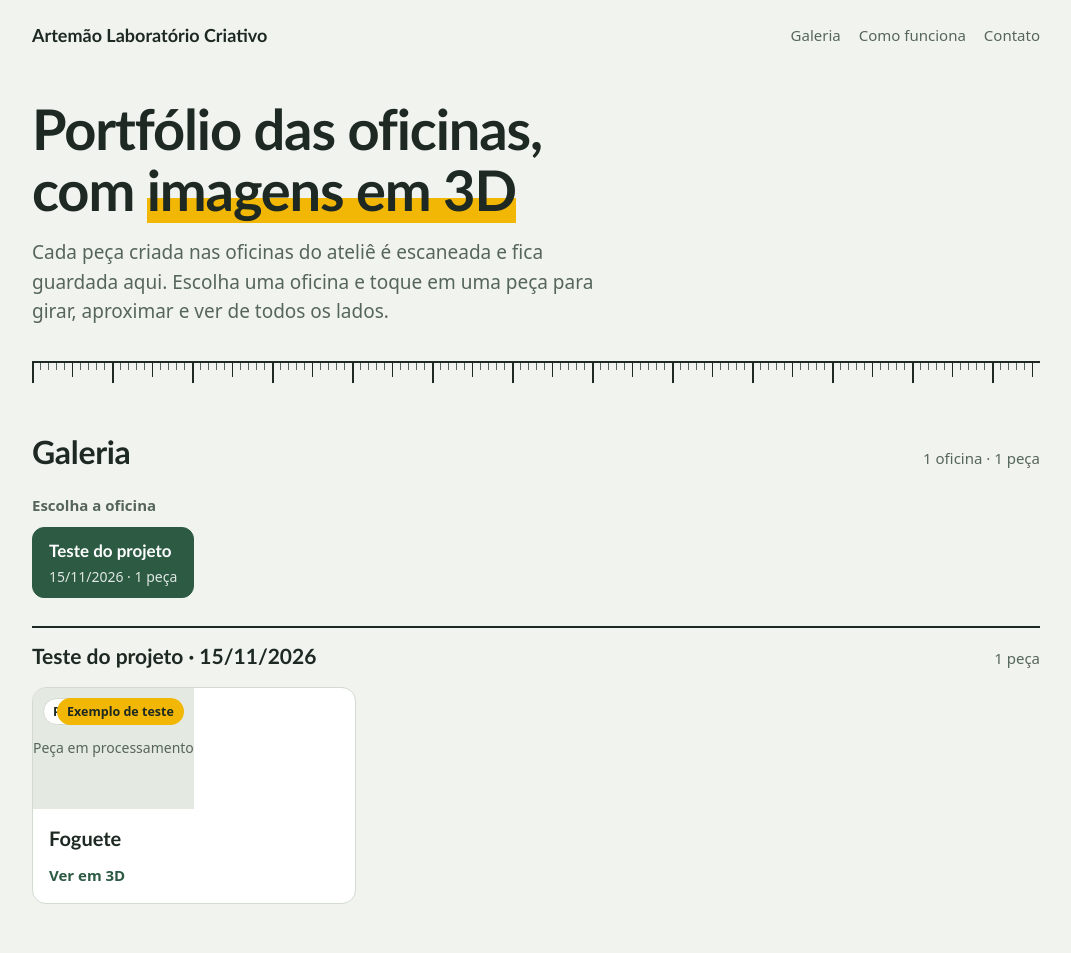
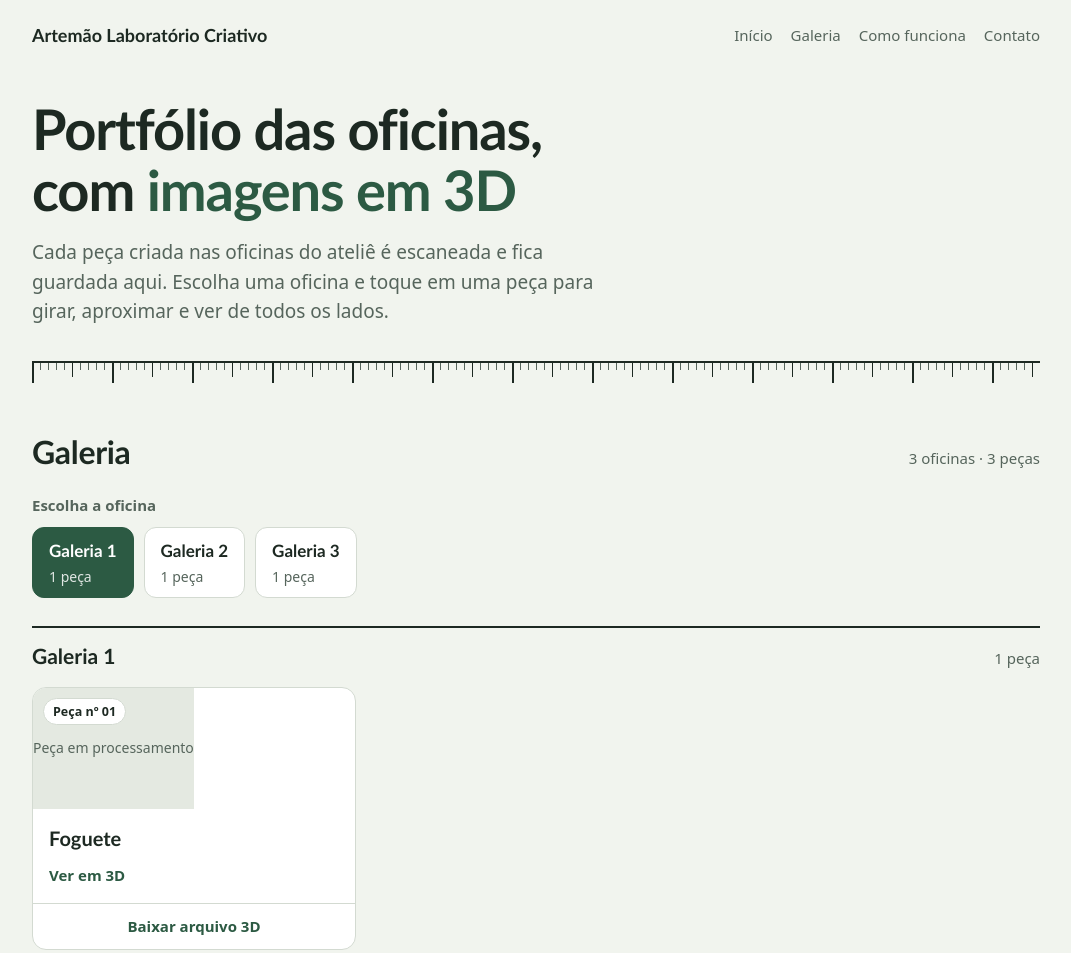
Before and after one commit to tomsoroliveira/Artemao, a plain HTML site: page index.html in a window 1280 px wide. Shown: the top 953 px of the page, without its empty margins (104-1175 px from the left). Drawn offline with Linux system fonts and the light colour scheme; some packages are replaced by stand-ins of ours; a script that the page names is missing.

Commit message:
Add files via upload

```diff
--- a/app.js
+++ b/app.js
@@ -18,6 +18,33 @@
 
   var $ = function (id) { return document.getElementById(id); };
   var texto = function (v) { return v == null ? "" : String(v); };
+  var baixar = site.permitirDownload !== false;
+  // Várias peças podem usar o mesmo modelo 3D (campo "modelo"); sem ele, vale o id da peça.
+  var modeloDe = function (p) { return ID_VALIDO.test(texto(p.modelo)) ? p.modelo : p.id; };
+  var urlGlb = function (p) { return "modelos/" + modeloDe(p) + ".glb"; };
+  var nomeArquivo = function (p) {
+    var n = texto(p.nome).normalize("NFD").replace(/[\u0300-\u036f]/g, "")
+      .toLowerCase().replace(/[^a-z0-9]+/g, "-").replace(/^-+|-+$/g, "");
+    return (n || modeloDe(p)) + ".glb";
+  };
+  function linkBaixar(a, p) {
+    a.href = urlGlb(p);
+    a.setAttribute("download", nomeArquivo(p));
+  }
+  // Se a página estiver dentro de uma moldura de outro site, não mostra o conteúdo
+  // (evita que o site seja usado para enganar cliques). Só o link para abrir direto.
+  if (window.top !== window.self) {
+    var aviso = document.createElement("p");
+    aviso.className = "wrap";
+    var lk = document.createElement("a");
+    lk.href = location.href; lk.target = "_blank"; lk.rel = "noopener noreferrer";
+    lk.textContent = "Abrir o portfólio 3D";
+    aviso.appendChild(lk);
+    document.body.textContent = "";
+    document.body.appendChild(aviso);
+    return;
+  }
+
   var plural = function (n) { return n === 1 ? "1 peça" : n + " peças"; };
   var pecasDa = function (oficinaId) { return pecas.filter(function (p) { return p.oficina === oficinaId; }); };
 
@@ -34,6 +61,11 @@
   if (site.nome) $("brand").textContent = texto(site.nome);
   $("about").textContent = texto(site.sobre);
   $("city").textContent = texto(site.cidade);
+  var licenca = texto(site.licenca);
+  $("licenca").textContent = licenca;
+  $("licenca").hidden = !licenca;
+  $("dlg-licenca").textContent = licenca;
+  $("dlg-licenca").hidden = !licenca;
   var insta = linkSeguro(site.instagram, ["www.instagram.com", "instagram.com"]);
   if (insta) { $("insta").href = insta; $("insta").hidden = false; }
   var fone = texto(site.whatsapp).replace(/\D/g, "");
@@ -89,7 +121,7 @@
       var cover = document.createElement("div");
       cover.className = "cover";
       var img = document.createElement("img");
-      img.src = "modelos/" + p.id + ".webp";
+      img.src = "modelos/" + modeloDe(p) + ".webp";
       img.alt = "Vista da peça " + texto(p.nome);
       img.loading = "lazy";
       img.addEventListener("error", function () {
@@ -104,12 +136,6 @@
       tag.className = "tag";
       tag.textContent = "Peça nº " + String(i + 1).padStart(2, "0");
       cover.appendChild(tag);
-      if (p.teste) {
-        var t = document.createElement("span");
-        t.className = "tag test";
-        t.textContent = "Exemplo de teste";
-        cover.appendChild(t);
-      }
 
       var body = document.createElement("div");
       body.className = "card-body";
@@ -122,7 +148,15 @@
 
       card.append(cover, body);
       card.addEventListener("click", function () { location.hash = "peca-" + p.id; });
+      li.className = "item";
       li.appendChild(card);
+      if (baixar) {
+        var dl = document.createElement("a");
+        dl.className = "dl";
+        dl.textContent = "Baixar arquivo 3D";
+        linkBaixar(dl, p);
+        li.appendChild(dl);
+      }
       grid.appendChild(li);
     });
     $("empty").hidden = lista.length > 0;
@@ -158,7 +192,9 @@
     $("dlg-photos-wrap").hidden = fotos.length === 0;
     msg.textContent = "Carregando a peça…";
     mv.setAttribute("alt", "Modelo 3D da peça " + texto(p.nome));
-    mv.setAttribute("src", "modelos/" + p.id + ".glb");
+    mv.setAttribute("src", urlGlb(p));
+    $("dlg-actions").hidden = !baixar;
+    if (baixar) linkBaixar($("dlg-download"), p);
     if (!dlg.open) dlg.showModal();
   }
 
@@ -167,6 +203,7 @@
     var p = m && m[1] === "peca" && pecas.find(function (x) { return x.id === m[2]; });
     if (p) { abrirPeca(p); return; }
     if (dlg.open) dlg.close();
+    if (location.hash === "#inicio") { mostrarOficina(oficinas[0]); return; }
     var o = m && m[1] === "oficina" && oficinas.find(function (x) { return x.id === m[2]; });
     mostrarOficina(o || atual || oficinas[0]);
   }
--- a/dados.js
+++ b/dados.js
@@ -21,41 +21,63 @@ const SITE = {
   whatsapp: "",
   // Endereço completo do Instagram do ateliê, começando com https://
   instagram: "https://www.instagram.com/artemao.laboratoriocriativo",
+  // Botão "Baixar arquivo 3D" em cada peça. Troque para false para desligar.
+  permitirDownload: true,
+  // Licença das peças, mostrada junto ao botão de download e gravada no arquivo baixado
+  // (para mudar o texto no arquivo, altere também LICENCA em tools/converter.py).
+  licenca:
+    "Artemão Laboratório Criativo. Uso pessoal e não comercial, citando o ateliê. " +
+    "Para outros usos, fale com o ateliê.",
 };
 
 // ---------------------------------------------------------------------
-//  OFICINAS
+//  OFICINAS (galerias)
 //  A galeria é agrupada por oficina. A primeira da lista aparece
 //  selecionada, então coloque sempre a mais recente no início.
 //  O "id" usa só letras minúsculas, números e hífen.
+//  O campo "data" é opcional. Exemplo de uma oficina de verdade:
+//  { id: "sesc-15-11-2026", nome: "Sesc Sorocaba", data: "15/11/2026" },
 // ---------------------------------------------------------------------
 const OFICINAS = [
-  {
-    id: "teste-15-11-2026",
-    nome: "Teste do projeto",
-    data: "15/11/2026",
-  },
-  // Exemplo de uma oficina de verdade:
-  // { id: "sesc-15-11-2026", nome: "Sesc Sorocaba", data: "15/11/2026" },
+  { id: "galeria-1", nome: "Galeria 1" },
+  { id: "galeria-2", nome: "Galeria 2" },
+  { id: "galeria-3", nome: "Galeria 3" },
 ];
 
 // ---------------------------------------------------------------------
 //  PEÇAS
 //  Para adicionar uma peça:
-//    1. Crie a pasta  escaneamentos/<id>  com os 3 arquivos do KIRI Engine
-//       (.obj, .mtl e .jpg).
+//    1. Crie a pasta  escaneamentos/<modelo>  com os 3 arquivos do KIRI
+//       Engine (.obj, .mtl e .jpg).
 //    2. Copie um bloco abaixo, cole na lista e troque os textos.
-//       "id" deve ser igual ao nome da pasta (letras minúsculas, números
-//       e hífen). "oficina" deve ser o id de uma oficina da lista acima.
+//       "id": nome único da peça (letras minúsculas, números e hífen).
+//       "oficina": id de uma oficina da lista acima.
+//       "modelo": nome da pasta em escaneamentos. Se for omitido, vale o "id".
+//       Várias peças podem usar o mesmo modelo, como abaixo.
 // ---------------------------------------------------------------------
 const PECAS = [
   {
-    id: "foguete-teste",
-    oficina: "teste-15-11-2026",
+    id: "foguete-1",
+    modelo: "foguete",
+    oficina: "galeria-1",
     nome: "Foguete",
-    descricao:
-      "Primeiro escaneamento, feito para testar o projeto. Será substituído pelas peças das oficinas.",
+    descricao: "Foguete de brinquedo escaneado em 3D.",
     fotos: [],      // opcional. Ex.: ["fotos/foguete-1.jpg"]
-    teste: true,    // apague esta linha nas peças de verdade
+  },
+  {
+    id: "foguete-2",
+    modelo: "foguete",
+    oficina: "galeria-2",
+    nome: "Foguete",
+    descricao: "Foguete de brinquedo escaneado em 3D.",
+    fotos: [],
+  },
+  {
+    id: "foguete-3",
+    modelo: "foguete",
+    oficina: "galeria-3",
+    nome: "Foguete",
+    descricao: "Foguete de brinquedo escaneado em 3D.",
+    fotos: [],
   },
 ];
--- a/estilo.css
+++ b/estilo.css
@@ -54,7 +54,7 @@ h1, h2, h3 { font-family: var(--display); text-wrap: balance; margin: 0; }
 
 /* Cabeçalho */
 .top { display: flex; flex-wrap: wrap; align-items: center; justify-content: space-between; gap: 8px 24px; padding-block: 18px; }
-.brand { font-family: var(--display); font-weight: 700; font-size: 18px; }
+.brand { font-family: var(--display); font-weight: 700; font-size: 18px; color: var(--ink); text-decoration: none; }
 .top nav { display: flex; flex-wrap: wrap; gap: 4px 18px; }
 .top nav a { color: var(--muted); text-decoration: none; font-weight: 500; font-size: 15px; padding-block: 6px; }
 .top nav a:hover { color: var(--ink); }
@@ -62,7 +62,7 @@ h1, h2, h3 { font-family: var(--display); text-wrap: balance; margin: 0; }
 /* Abertura */
 .hero { padding-block: 28px 0; }
 .hero h1 { font-weight: 700; font-size: clamp(32px, 6.4vw, 56px); line-height: 1.08; letter-spacing: -0.02em; max-width: 17ch; }
-.hero h1 em { font-style: normal; background: linear-gradient(transparent 62%, var(--pencil) 62%); }
+.hero h1 em { font-style: normal; color: var(--green); }
 .hero p { color: var(--muted); font-size: 19px; max-width: 54ch; margin: 18px 0 0; }
 /* Régua de marceneiro: marcas a cada 8px, maiores a cada 40px e 80px */
 .ruler {
@@ -97,13 +97,21 @@ section { padding-block: 44px; }
 
 /* Galeria */
 .grid { display: grid; grid-template-columns: repeat(auto-fill, minmax(240px, 1fr)); gap: 18px; list-style: none; margin: 0; padding: 0; }
-.card {
-  display: flex; flex-direction: column; width: 100%; height: 100%; padding: 0; text-align: left;
-  font: inherit; color: inherit; cursor: pointer;
+.item {
+  display: flex; flex-direction: column; height: 100%;
   background: var(--surface); border: 1px solid var(--line); border-radius: 14px; overflow: hidden;
   transition: transform .15s ease, border-color .15s ease;
 }
-.card:hover { transform: translateY(-2px); border-color: var(--green); }
+.item:hover { transform: translateY(-2px); border-color: var(--green); }
+.card {
+  display: flex; flex-direction: column; flex: 1; width: 100%; padding: 0; text-align: left;
+  font: inherit; color: inherit; cursor: pointer; background: transparent; border: 0;
+}
+.dl {
+  display: block; text-align: center; text-decoration: none; font-weight: 600; font-size: 15px;
+  color: var(--green); padding: 11px 16px; border-top: 1px solid var(--line);
+}
+.dl:hover { background: var(--tile); }
 .cover { position: relative; aspect-ratio: 4 / 3; max-width: 100%; background: var(--tile); display: grid; place-items: center; }
 .cover img { width: 100%; height: 100%; object-fit: contain; }
 .cover .no-cover { color: var(--muted); font-size: 14px; }
@@ -112,7 +120,6 @@ section { padding-block: 44px; }
   font-size: 12.5px; font-weight: 600; padding: 3px 9px; border-radius: 999px; border: 1px solid var(--line);
   font-variant-numeric: tabular-nums;
 }
-.tag.test { left: auto; right: 10px; background: var(--pencil); color: var(--on-pencil); border-color: transparent; }
 .card-body { display: flex; flex-direction: column; gap: 2px; padding: 14px 16px 16px; min-width: 0; }
 .card-body h4 { font-family: var(--display); font-weight: 700; font-size: 20px; margin: 0; overflow-wrap: anywhere; }
 .card-body .see { margin-top: 8px; color: var(--green); font-weight: 600; font-size: 15px; }
@@ -139,6 +146,7 @@ section { padding-block: 44px; }
 
 footer { border-top: 1px solid var(--line); padding-block: 22px 34px; color: var(--muted); font-size: 14px; }
 footer p { margin: 0; max-width: 75ch; }
+footer p + p { margin-top: 8px; }
 
 /* Janela da peça em 3D */
 dialog {
@@ -156,12 +164,15 @@ model-viewer { display: block; width: 100%; height: min(60vh, 520px); background
 .stage-msg { position: absolute; inset: auto 0 12px; text-align: center; font-size: 14px; color: var(--muted); pointer-events: none; padding-inline: 12px; }
 .dlg-body { padding: 14px 18px 20px; display: flex; flex-direction: column; gap: 14px; }
 .dlg-body p { margin: 0; max-width: 65ch; }
+.dlg-actions { display: flex; flex-wrap: wrap; align-items: center; gap: 8px 16px; }
+.dlg-actions small { color: var(--muted); font-size: 14px; flex: 1 1 240px; }
+.dlg-actions #dlg-licenca { flex-basis: 100%; }
 .photos { display: flex; gap: 10px; overflow-x: auto; }
 .photos img { height: 120px; width: auto; border-radius: 10px; border: 1px solid var(--line); flex: none; }
 .photos-label { font-size: 14px; color: var(--muted); }
 
 @media (prefers-reduced-motion: reduce) {
   html { scroll-behavior: auto; }
-  .card { transition: none; }
-  .card:hover { transform: none; }
+  .item { transition: none; }
+  .item:hover { transform: none; }
 }
--- a/index.html
+++ b/index.html
@@ -4,7 +4,7 @@
 <meta charset="UTF-8">
 <!-- Política de segurança: o site só carrega arquivos do próprio endereço.
      Nenhum script, fonte ou imagem vem de outros sites. -->
-<meta http-equiv="Content-Security-Policy" content="default-src 'none'; script-src 'self'; style-src 'self' 'unsafe-inline'; img-src 'self' blob: data:; connect-src 'self' blob: data:; worker-src 'self' blob:; font-src 'self'; manifest-src 'self'; base-uri 'none'; form-action 'none'; object-src 'none'">
+<meta http-equiv="Content-Security-Policy" content="default-src 'none'; script-src 'self'; style-src 'self' 'unsafe-inline'; img-src 'self' blob: data:; connect-src 'self' blob: data:; worker-src 'self' blob:; font-src 'self'; manifest-src 'self'; base-uri 'none'; form-action 'none'; object-src 'none'; upgrade-insecure-requests">
 <meta name="referrer" content="no-referrer">
 <meta name="viewport" content="width=device-width, initial-scale=1, viewport-fit=cover">
 <title>Portfólio 3D Artemão</title>
@@ -13,9 +13,10 @@
 </head>
 <body>
 
-<header class="wrap top">
-  <div class="brand" id="brand">Artemão Laboratório Criativo</div>
+<header class="wrap top" id="inicio">
+  <a class="brand" id="brand" href="#inicio">Artemão Laboratório Criativo</a>
   <nav aria-label="Seções">
+    <a href="#inicio">Início</a>
     <a href="#galeria">Galeria</a>
     <a href="#como-funciona">Como funciona</a>
     <a href="#contato">Contato</a>
@@ -76,7 +77,8 @@
 </main>
 
 <footer class="wrap">
-  <p>Projeto de extensão universitária do curso CST em DevOps, em parceria com o Artemão Laboratório Criativo. Modelos 3D gerados por fotogrametria. Este site não usa cookies e não coleta dados de quem visita.</p>
+  <p>Projeto de extensão universitária do curso CST em DevOps, em parceria com o Artemão Laboratório Criativo. Modelos 3D gerados por fotogrametria. Este site não usa cookies nem ferramentas de rastreamento.</p>
+  <p id="licenca"></p>
 </footer>
 
 <dialog id="viewer" aria-labelledby="dlg-title">
@@ -94,6 +96,11 @@
   </div>
   <div class="dlg-body">
     <p id="dlg-desc"></p>
+    <div class="dlg-actions" id="dlg-actions" hidden>
+      <a class="btn" id="dlg-download" href="#">Baixar arquivo 3D (.glb)</a>
+      <small>Abre em programas de modelagem 3D, como o Blender, e em visualizadores 3D.</small>
+      <small id="dlg-licenca"></small>
+    </div>
     <div id="dlg-photos-wrap" hidden>
       <div class="photos-label">Fotos da peça</div>
       <div class="photos" id="dlg-photos"></div>
```
Also changed, not shown: 2 other files.
